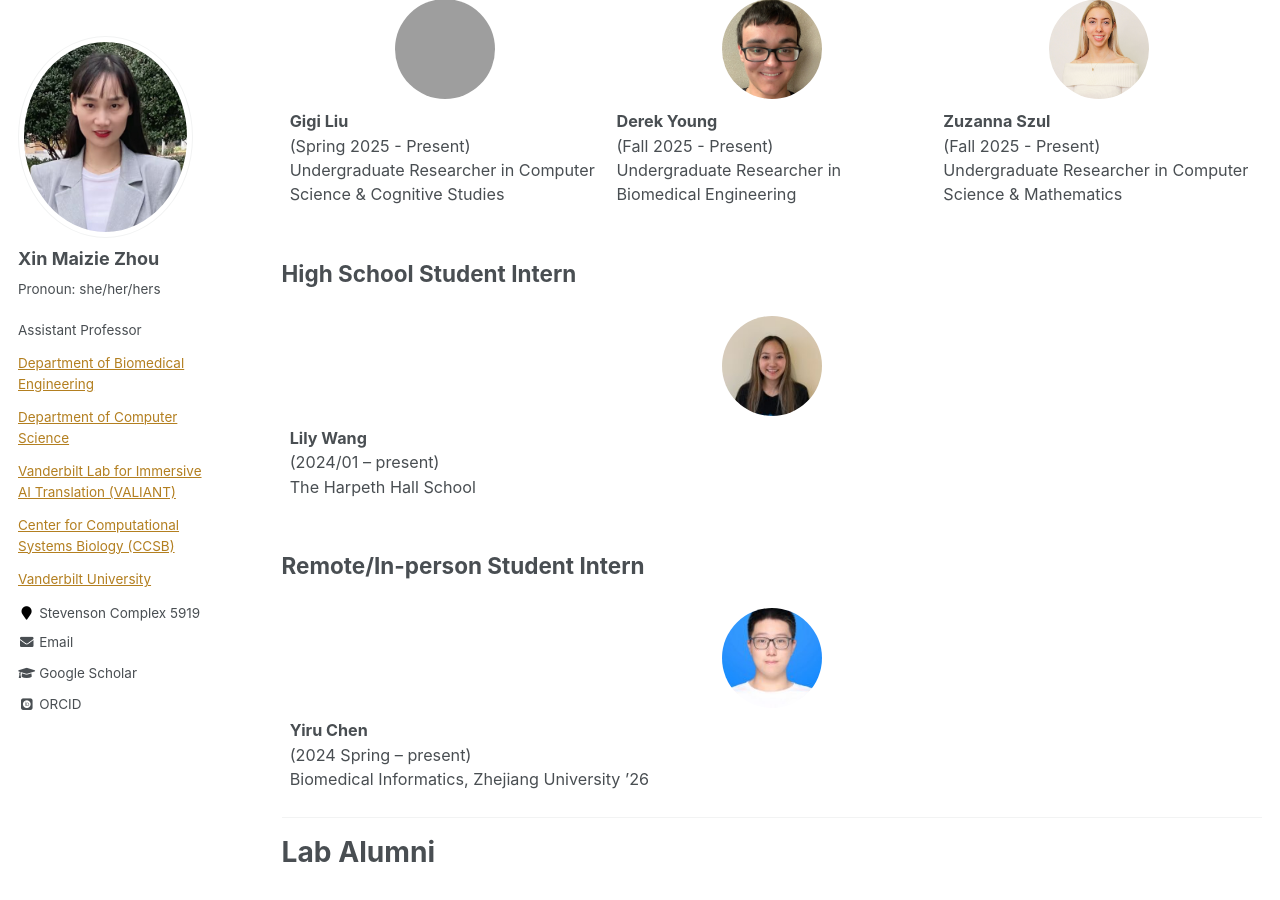
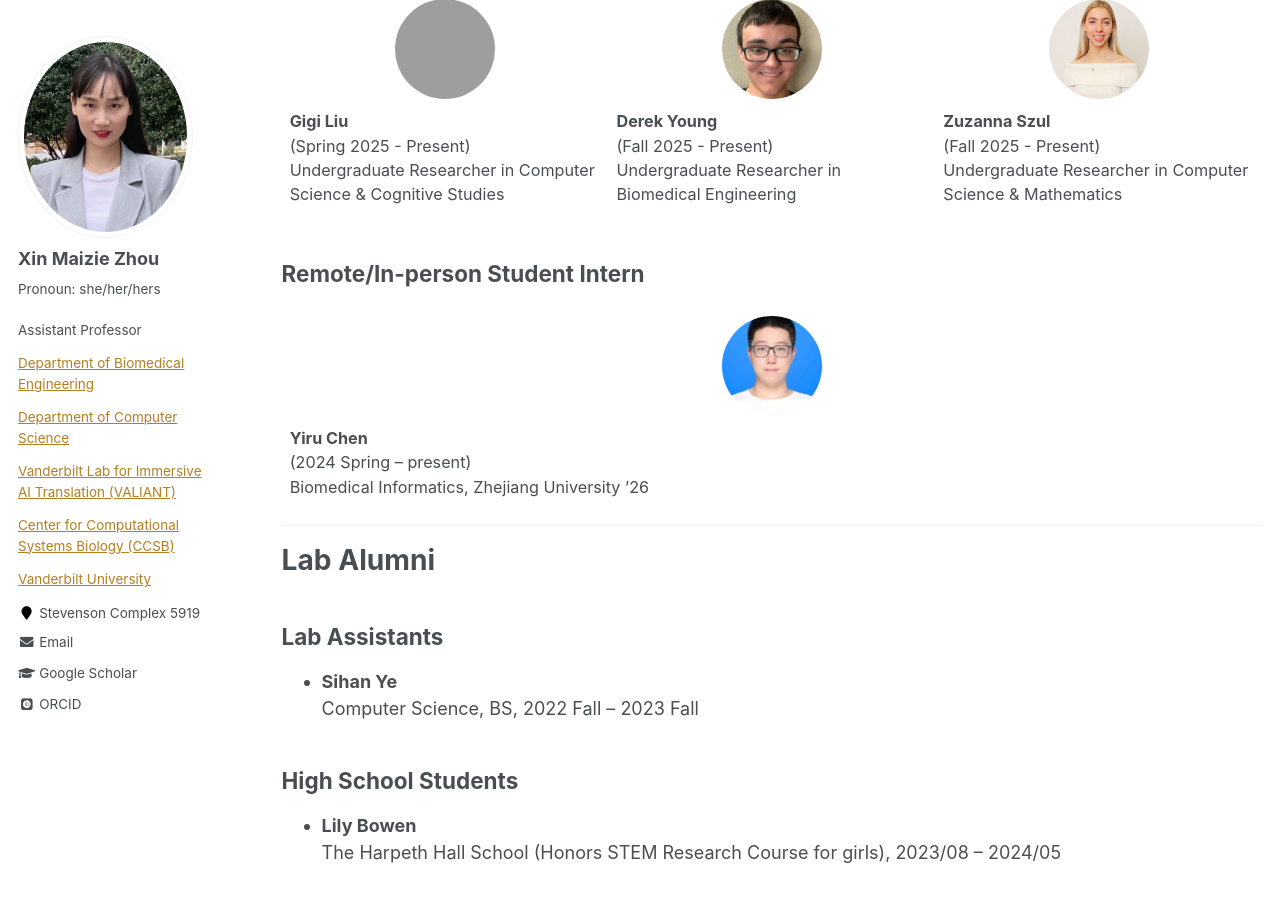
Before and after one commit to maiziezhoulab/Maiziezhoulab.github.io, a Jekyll site: the page built from _pages/LabMembers.md, in a window 1280 px wide and 900 px high, scrolled down 2083 px. Built offline with Jekyll 4.4.1, drawn with Linux system fonts in a browser that asks for light colours; some web fonts are replaced; grey boxes are pictures that could not be loaded.

Commit message:
Update LabMembers.md

```diff
--- a/_pages/LabMembers.md
+++ b/_pages/LabMembers.md
@@ -176,55 +176,10 @@ author_profile: true
 </table>
 
 
-## High School Student Intern
-<table style="border-collapse: collapse; table-layout: fixed; vertical-align: top;">
- <tr>
-    <td>
-        <div style="text-align: center">
-            <img src="/images/students/IMG_2146.jpg" class="student-profile-pic">
-        </div>
-        <b>Lily Wang</b><br> (2024/01 – present) <br>
-        The Harpeth Hall School
-    </td>
-   <!-- <td>
-        <div style="text-align: center">
-            <img src="/images/students/Jimmy.jpg" class="student-profile-pic">
-        </div>
-        <b>Jimmy Baek</b> (Summer 23 - Present) <br>
-        Undergraduate Researcher in Computer Science & Medicine, Health, and Society
-    </td> -->
-
-</tr>
-<!-- <tr> -->
-
-<!-- <td>
-        <div style="text-align: center">
-            <img src="/images/students/manish.jpeg" class="student-profile-pic">
-        </div>
-        <b>Yujie Wang</b> (Summer 2024 - Present) <br>
-        Undergraduate Researcher in Mathematics & Computer Science
-    </td> -->
-
- <!-- <td>
-        <div style="text-align: center">
-            <img src="/images/students/esha.JPEG" class="student-profile-pic">
-        </div>
-        <b>Esha Rashid</b> (Fall 2024 - Present) <br>
-        Undergraduate Researcher at Vanderbilt
-    </td>
-
-  <td>
-        <div style="text-align: center">
-            <img src="/images/students/helen.jpg" class="student-profile-pic">
-        </div>
-        <b>Helen Wu</b> (Fall 2024 - Present) <br>
-        Undergraduate Researcher at Vanderbilt
-    </td> -->
 
 
 
- <!-- </tr> -->
-</table>
+
 
 ## Remote/In-person Student Intern
 <table style="border-collapse: collapse; table-layout: fixed; vertical-align: top;">
```
